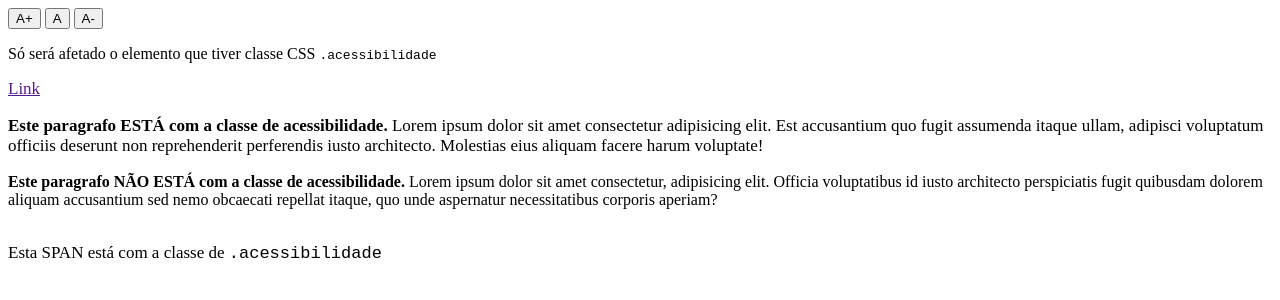
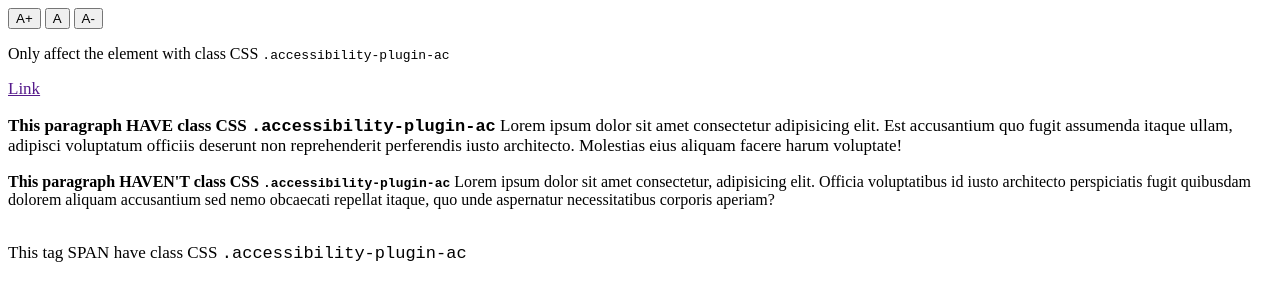
Before and after one commit to fabioalmeida100/AccessibilityWebPage, a website: page sample/index.html in a window 1280 px wide. Both pictures are taken after a click on the button "A+". Drawn offline with Linux system fonts and the light colour scheme.

Commit message:
Fix issue of load page and translate the sample and plugin for english

```diff
--- /dev/null
+++ b/plugin/accessibility.js
@@ -0,0 +1,53 @@
+/*
+    Autor: Fábio Almeida
+    WebSite: www.fabiodeveloper.com
+    Data: 12/04/2020
+    Descrição: Recurso que possibilita o aumento do tamanho da fonte através do uso da classe .acessibilidade e de três
+    botões.
+
+*/
+
+window.addEventListener('load', () => {
+    function ObterTamanhoFonte(seletorComClasseAcessibilidade) {
+        let tamanho = window.getComputedStyle(seletorComClasseAcessibilidade, null)
+                        .getPropertyValue('font-size');
+        return parseFloat(tamanho);
+    }
+
+    function ControlaTamanhoElementos(seletoresComClasseAcessibilidade, aumentar, normal)
+    {
+        for (let i = 0; i < seletoresComClasseAcessibilidade.length; i++) {
+            const element = seletoresComClasseAcessibilidade[i];
+            let fontSizeAtual = 0;
+
+            if (normal)
+            {
+                element.style.fontSize = '1em';
+            }
+            else
+            {
+                if (aumentar)
+                    fontSizeAtual = ObterTamanhoFonte(element) + 1;
+                else
+                    fontSizeAtual = ObterTamanhoFonte(element) - 1;
+
+                element.style.fontSize = fontSizeAtual.toString() + 'px';
+            }
+        }
+    }
+
+    document.querySelector('#increase-plugin-ac').addEventListener('click', e => {
+        let acessibilidade = document.getElementsByClassName('accessibility-plugin-ac');
+        ControlaTamanhoElementos(acessibilidade, true);
+    });
+
+    document.querySelector('#normal-plugin-ac').addEventListener('click', e => {
+        let acessibilidade = document.getElementsByClassName('accessibility-plugin-ac');
+        ControlaTamanhoElementos(acessibilidade, null, true);
+    });
+
+    document.querySelector('#decrease-plugin-ac').addEventListener('click', e => {
+        let acessibilidade = document.getElementsByClassName('accessibility-plugin-ac');
+        ControlaTamanhoElementos(acessibilidade, false);
+    });
+});
--- a/plugin/acessibilidade.js
+++ /dev/null
@@ -1,51 +0,0 @@
-/*
-    Autor: Fábio Almeida
-    WebSite: www.fabiodeveloper.com
-    Data: 12/04/2020
-    Descrição: Recurso que possibilita o aumento do tamanho da fonte através do uso da classe .acessibilidade e de três
-    botões.
-
-*/
-
-function ObterTamanhoFonte(seletorComClasseAcessibilidade) {
-    let tamanho = window.getComputedStyle(seletorComClasseAcessibilidade, null)
-                     .getPropertyValue('font-size');
-    return parseFloat(tamanho);
-}
-
-function ControlaTamanhoElementos(seletoresComClasseAcessibilidade, aumentar, normal)
-{
-    for (let i = 0; i < seletoresComClasseAcessibilidade.length; i++) {
-        const element = seletoresComClasseAcessibilidade[i];
-        let fontSizeAtual = 0;
-
-        if (normal)
-        {
-            element.style.fontSize = '1em';
-        }
-        else
-        {
-            if (aumentar)
-                fontSizeAtual = ObterTamanhoFonte(element) + 1;
-            else
-                fontSizeAtual = ObterTamanhoFonte(element) - 1;
-
-            element.style.fontSize = fontSizeAtual.toString() + 'px';
-        }
-    }
-}
-
-document.querySelector('#aumentar').addEventListener('click', e => {
-    let acessibilidade = document.getElementsByClassName('acessibilidade');
-    ControlaTamanhoElementos(acessibilidade, true);
-});
-
-document.querySelector('#normal').addEventListener('click', e => {
-    let acessibilidade = document.getElementsByClassName('acessibilidade');
-    ControlaTamanhoElementos(acessibilidade, null, true);
-});
-
-document.querySelector('#diminuir').addEventListener('click', e => {
-    let acessibilidade = document.getElementsByClassName('acessibilidade');
-    ControlaTamanhoElementos(acessibilidade, false);
-});
--- a/sample/index.html
+++ b/sample/index.html
@@ -3,34 +3,34 @@
 <head>
     <meta charset="UTF-8">
     <meta name="viewport" content="width=device-width, initial-scale=1.0">
-    <title>Acessibilidade</title>
+    <title>Accessibility</title>
     <link rel="stylesheet" href="css/acessibilidade.css">
 </head>
 <body>
-    <button id="aumentar">A+</button>
-    <button id="normal">A</button>
-    <button id="diminuir">A-</button>
+    <button id="increase-plugin-ac">A+</button>
+    <button id="normal-plugin-ac">A</button>
+    <button id="decrease-plugin-ac">A-</button>
 
     <p>
-        Só será afetado o elemento que tiver classe CSS <code>.acessibilidade</code>
+        Only affect the element with class CSS <code>.accessibility-plugin-ac</code>
     </p>
 
-    <a href="" class="acessibilidade">Link</a>
+    <a href="" class="accessibility-plugin-ac">Link</a>
 
-    <p class="acessibilidade">
-        <span><strong>Este paragrafo ESTÁ com a classe de acessibilidade.</strong></span>
+    <p class="accessibility-plugin-ac">
+        <span><strong>This paragraph HAVE class CSS <code>.accessibility-plugin-ac</code></strong></span>
         Lorem ipsum dolor sit amet consectetur adipisicing elit. Est accusantium quo fugit assumenda itaque ullam, adipisci voluptatum officiis deserunt non reprehenderit perferendis iusto architecto. Molestias eius aliquam facere harum voluptate!
     </p>
 
     <p>
-        <span><strong>Este paragrafo NÃO ESTÁ com a classe de acessibilidade.</strong></span>
+        <span><strong>This paragraph HAVEN'T class CSS <code>.accessibility-plugin-ac</code></strong></span>
         Lorem ipsum dolor sit amet consectetur, adipisicing elit. Officia voluptatibus id iusto architecto perspiciatis fugit quibusdam dolorem aliquam accusantium sed nemo obcaecati repellat itaque, quo unde aspernatur necessitatibus corporis aperiam?
     </p>
 
     <br />
 
-    <span class="acessibilidade">Esta SPAN está com a classe de <code>.acessibilidade</code></span>
+    <span class="accessibility-plugin-ac">This tag SPAN have class CSS  <code>.accessibility-plugin-ac</code></span>
 
-    <script src="../plugin/acessibilidade.js"></script>
+    <script src="../plugin/accessibility.js"></script>
 </body>
 </html>
```
Also changed, not shown: README.md.
